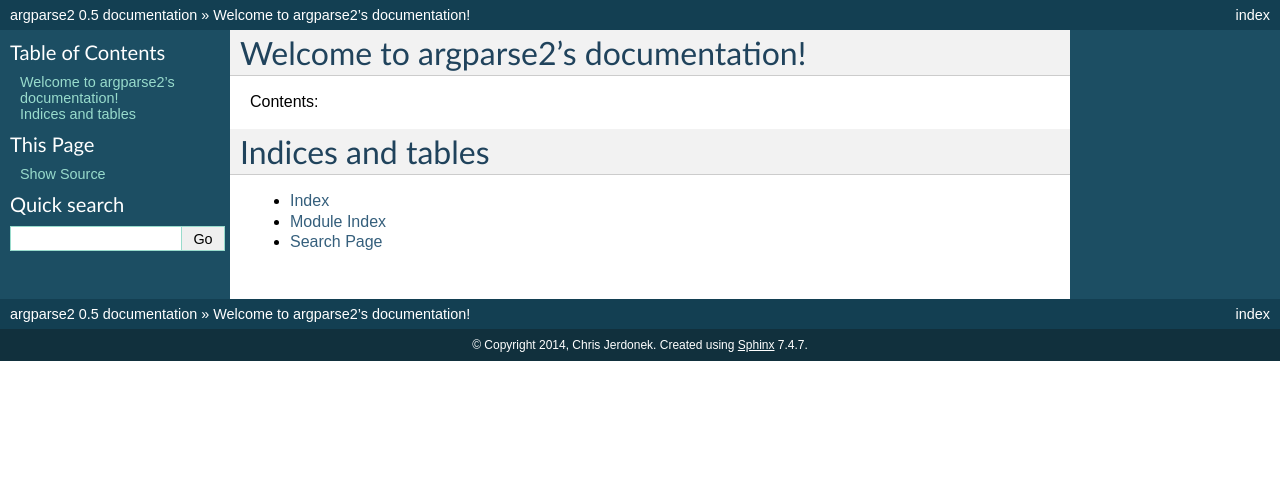
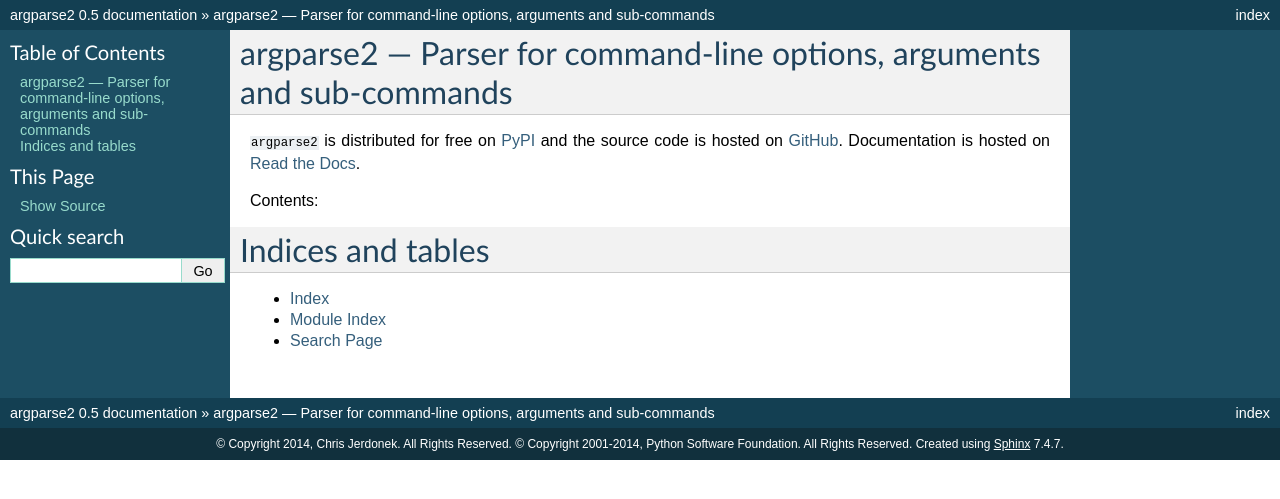
Before and after one commit to cjerdonek/python-argparse, a Sphinx documentation site: the page built from docs/index.rst, in a window 1280 px wide. Shown: the top 499 px of the page. Built offline with Sphinx 7.4.7, drawn with Linux system fonts in a browser that asks for light colours.

Commit message:
Stub out more docs.

```diff
--- a/docs/conf.py
+++ b/docs/conf.py
@@ -45,7 +45,9 @@
 
 # General information about the project.
 project = 'argparse2'
-copyright = '2014, Chris Jerdonek'
+copyright = ('2014, Chris Jerdonek.  All Rights Reserved.  '
+             '© Copyright 2001-2014, Python Software Foundation.  '
+             'All Rights Reserved')
 
 # The version info for the project you're documenting, acts as replacement for
 # |version| and |release|, also used in various other places throughout the
--- a/docs/index.rst
+++ b/docs/index.rst
@@ -3,8 +3,12 @@
    You can adapt this file completely to your liking, but it should at least
    contain the root `toctree` directive.
 
-Welcome to argparse2's documentation!
-=====================================
+argparse2 — Parser for command-line options, arguments and sub-commands
+=======================================================================
+
+``argparse2`` is distributed for free on PyPI_ and the source code
+is hosted on GitHub_.  Documentation is hosted on `Read the Docs`_.
+
 
 Contents:
 
@@ -19,3 +23,8 @@
 * :ref:`genindex`
 * :ref:`modindex`
 * :ref:`search`
+
+
+.. _GitHub: https://github.com/cjerdonek/python-argparse
+.. _PyPI: https://pypi.python.org/pypi/argparse2
+.. _Read the Docs: http://argparse2.readthedocs.org
```
